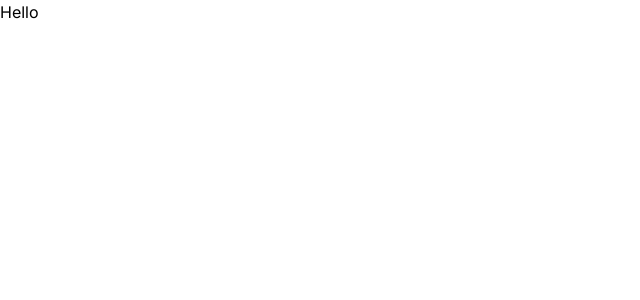
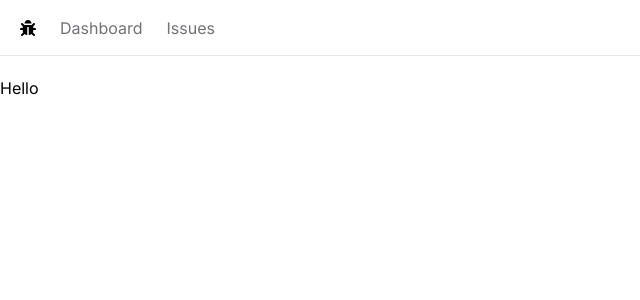
Before and after one commit to Boerndstone/nextPrototype, a Next.js app: page / in a window 1280 px wide. Shown: the top 300 px of the page, without its empty margins (0-640 px from the left). Built offline with nearby package versions, Linux system fonts and the light colour scheme.

Commit message:
build the navbar

```diff
--- /dev/null
+++ b/app/NavBar.tsx
@@ -0,0 +1,38 @@
+import Link from "next/link";
+import React from "react";
+import { FaBug } from "react-icons/fa";
+
+const NavBar = () => {
+  const links = [
+    {
+      label: "Dashboard",
+      href: "/",
+    },
+    {
+      label: "Issues",
+      href: "/issues",
+    },
+  ];
+  return (
+    <nav className="flex space-x-6 border-b mb-5 px-5 h-14 items-center">
+      <Link href="/">
+        <FaBug />
+      </Link>
+      <ul className="flex space-x-6">
+        {links.map((link) => (
+          <li key={link.href}>
+            <Link
+              key={link.href}
+              className="text-zinc-500 hover:text-zinc-800 transition-colors"
+              href={link.href}
+            >
+              {link.label}
+            </Link>
+          </li>
+        ))}
+      </ul>
+    </nav>
+  );
+};
+
+export default NavBar;
--- a/app/globals.css
+++ b/app/globals.css
@@ -6,12 +6,6 @@
   --foreground-rgb: 0, 0, 0;
 }
 
-@media (prefers-color-scheme: dark) {
-  :root {
-    --foreground-rgb: 255, 255, 255;
-  }
-}
-
 body {
   color: rgb(var(--foreground-rgb));
 }
--- a/app/layout.tsx
+++ b/app/layout.tsx
@@ -1,22 +1,26 @@
-import './globals.css'
-import type { Metadata } from 'next'
-import { Inter } from 'next/font/google'
+import "./globals.css";
+import type { Metadata } from "next";
+import { Inter } from "next/font/google";
+import NavBar from "./NavBar";
 
-const inter = Inter({ subsets: ['latin'] })
+const inter = Inter({ subsets: ["latin"] });
 
 export const metadata: Metadata = {
-  title: 'Create Next App',
-  description: 'Generated by create next app',
-}
+  title: "Create Next App",
+  description: "Generated by create next app",
+};
 
 export default function RootLayout({
   children,
 }: {
-  children: React.ReactNode
+  children: React.ReactNode;
 }) {
   return (
     <html lang="en">
-      <body className={inter.className}>{children}</body>
+      <body className={inter.className}>
+        <NavBar></NavBar>
+        <main>{children}</main>
+      </body>
     </html>
-  )
+  );
 }
--- a/package.json
+++ b/package.json
@@ -19,6 +19,7 @@
     "postcss": "8.4.38",
     "react": "18.2.0",
     "react-dom": "18.2.0",
+    "react-icons": "^5.0.1",
     "tailwindcss": "3.4.3",
     "typescript": "5.4.4"
   }
```
Also changed, not shown: 1 other file (tests, documents, lock files or other folders).
